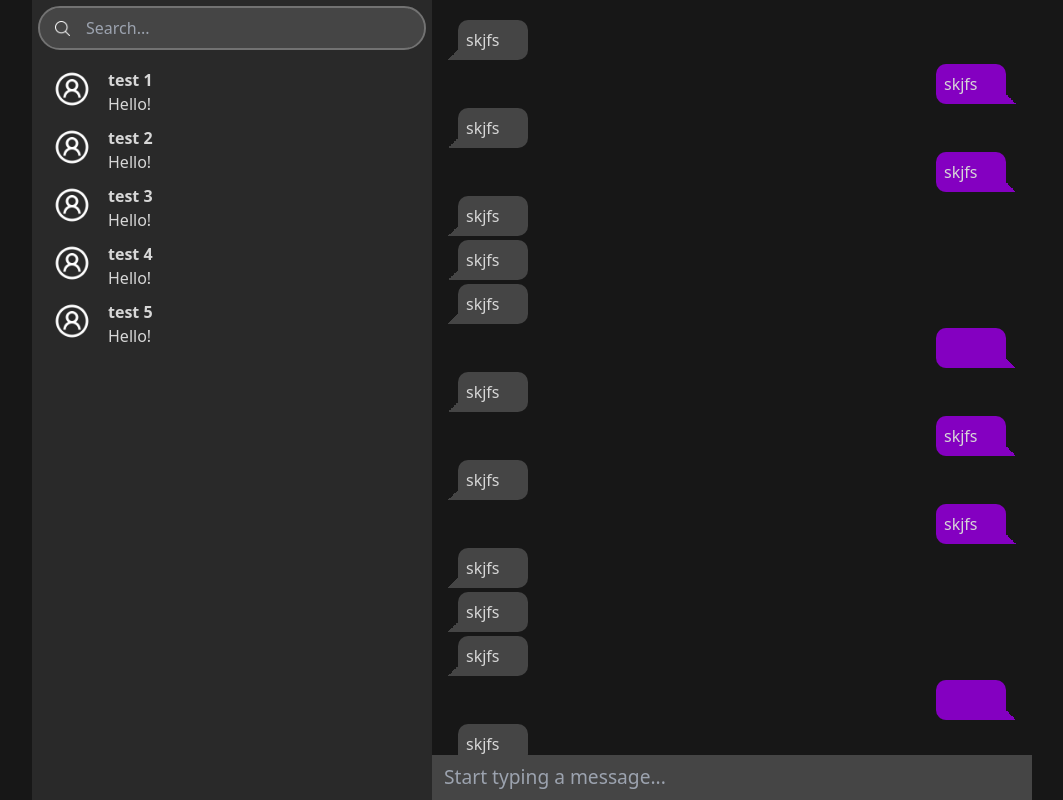
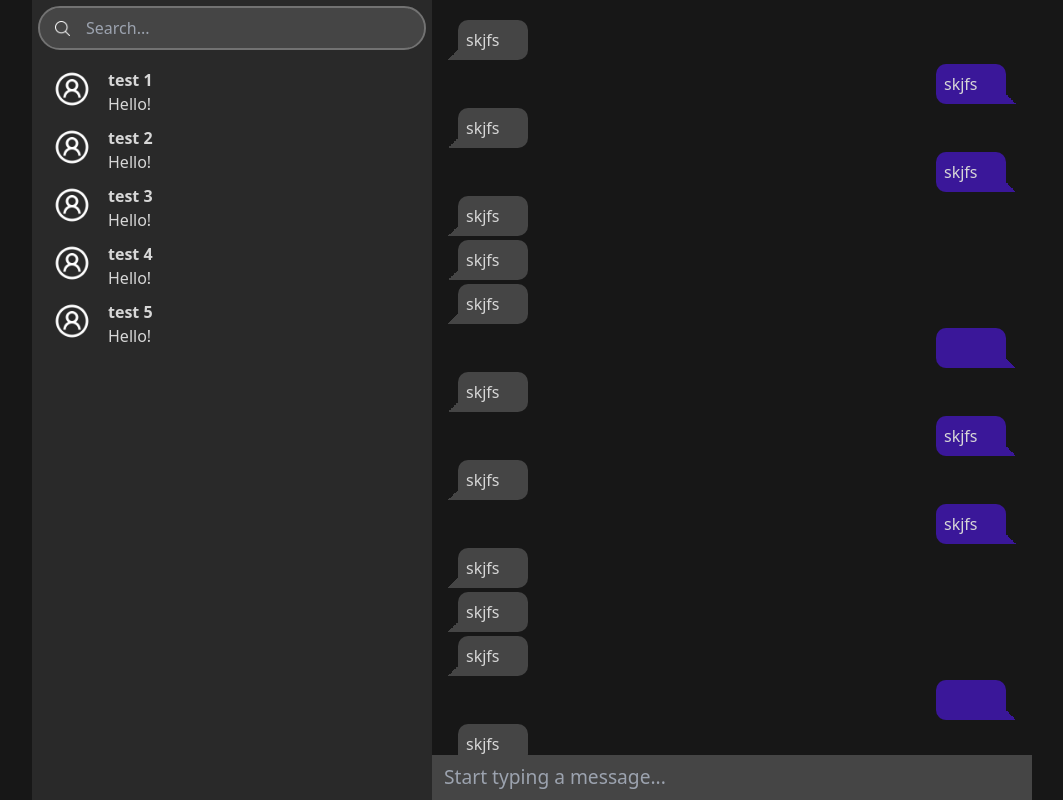
Before and after one commit to udborets/chat-app, a Next.js app in the folder client/: page / in a window 1280 px wide. Shown: the whole page, without its empty margins (108-1171 px from the left). Built offline with nearby package versions, Linux system fonts and the light colour scheme.

Commit message:
change color css variable

```diff
--- a/client/styles/global.scss
+++ b/client/styles/global.scss
@@ -32,7 +32,7 @@
   --main-bg: rgb(23, 23, 23);
   --text-main: rgb(215, 215, 215);
   --chats-bg: rgb(41, 41, 41);
-  --color-bg: rgb(132, 0, 193);
+  --color-bg: rgb(58, 23, 153);
   --message-bg: rgb(69, 69, 69);
   --chats-bg-hover: rgb(57, 57, 57);
 }
```
